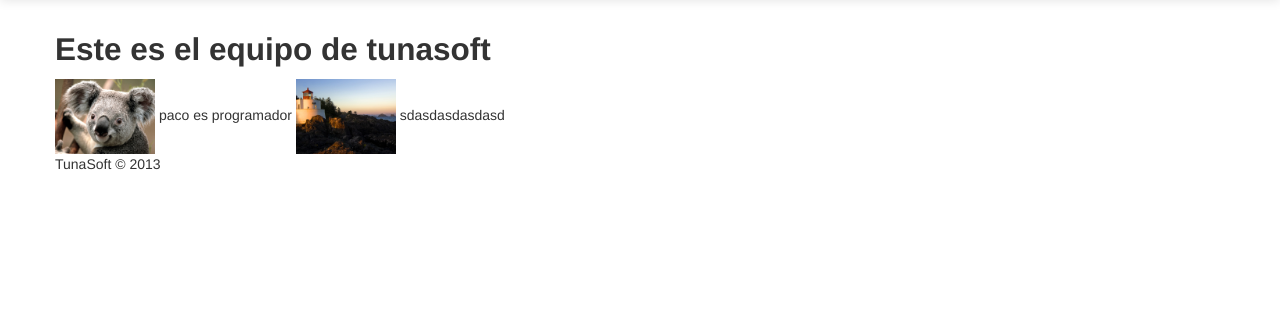
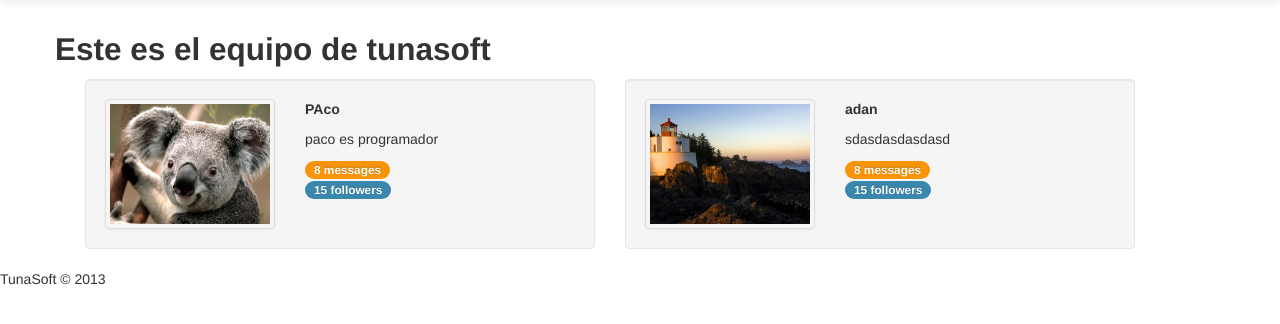
Before and after one commit to 50c10/Tunasoft, a Django app: page /equipo/ in a window 1280 px wide. Shown: the part 41-365 px from the top of the page. Run offline with Django 3.2, Linux system fonts and the light colour scheme; data comes from the database, SQL or seed files in the repository; parts of the project's set-up code (start-up, migrations or seed data) failed here and were passed over; some libraries are stand-ins or nearby versions.

Commit message:
cambios en vista de equipo

```diff
--- a/tunasoft/tunasoft/Templates/base.html
+++ b/tunasoft/tunasoft/Templates/base.html
@@ -74,12 +74,12 @@
 
             {% block content %}
             {% endblock %}
-            <footer>
-                <p>TunaSoft &copy; 2013</p>
-            </footer>
+
 
         </div> <!-- /container -->
-
+        <footer>
+            <p>TunaSoft &copy; 2013</p>
+        </footer>
       <!--  <script src="//ajax.googleapis.com/ajax/libs/jquery/1.9.0/jquery.min.js"></script> -->
         <script>window.jQuery || document.write('<script src="/static/js/vendor/jquery-1.9.0.min.js"><\/script>')</script>
 
--- a/tunasoft/tunasoft/Templates/home/equipo.html
+++ b/tunasoft/tunasoft/Templates/home/equipo.html
@@ -5,14 +5,20 @@
     <h2>Este es el equipo de tunasoft</h2>
     {% if usuarios %}
 		{% for u in usuarios %}
-			<tr>
-				<td>{{u.User.Username}}</td>
-				<td><img src="/media/{{u.photo}}" width="100px" heigth="100"/></td>
-				<td>{{u.descripcion}}</td>
-			</tr>
+			<div class="span5 well">
+				<div class="row">
+					<div class="span2"><a href="http://critterapp.pagodabox.com/others/admin" class="thumbnail"><img src="/media/{{u.photo}}" alt=""></a></div>
+					<div class="span2">
+						<p><strong>{{u.user}}</strong></p>
+			          	<p>{{u.descripcion}}</p>
+						<span class=" badge badge-warning">8 messages</span> <span class=" badge badge-info">15 followers</span>
+					</div>
+				</div>
+			</div>
 		{% endfor %}
 	{% else %}
 		<h2>No hay usuarios registrados</h2>
 	</table>
 	{% endif %}
+
 {% endblock %}
--- a/tunasoft/tunasoft/Templates/home/index.html
+++ b/tunasoft/tunasoft/Templates/home/index.html
@@ -9,7 +9,7 @@
         <p><a href="{% url "vista_about"%}" class="btn btn-primary btn-large">Learn more &raquo;</a></p>
     </div>
 
-    <div class="span12" style="backgroun=red">
+    <div id="barra">
         <div class="row">
             <div class="span4 offset1">
                 <h2>software & creatividad</h2>
--- a/tunasoft/tunasoft/static/css/main.css
+++ b/tunasoft/tunasoft/static/css/main.css
@@ -3,3 +3,11 @@
 /* ==========================================================================
    Author's custom styles
    ========================================================================== */
+
+
+
+
+#barra
+{
+	background-color: #848484;
+}
```
